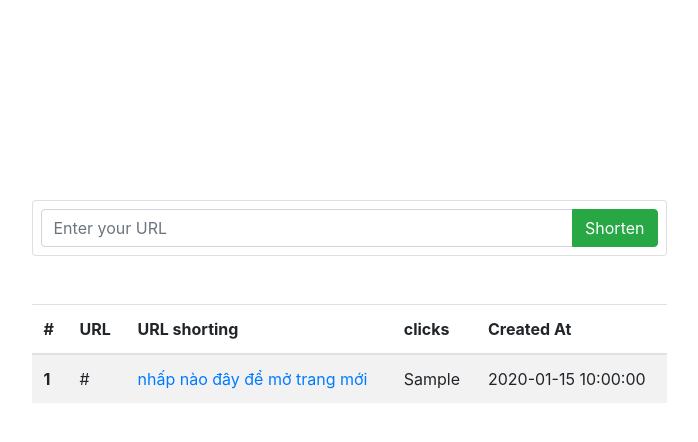
After one commit to ngotronglie/project1, a PHP site: page /short-url in a window 1280 px wide. The commit adds this page. Shown: the top 442 px of the page, without its empty margins (291-989 px from the left). Run offline with PHP 8.4, Linux system fonts and the light colour scheme; tables that the repository leaves empty or names only in its code hold one stand-in row (values such as "Sample post"); some libraries are stand-ins or nearby versions.

Commit message:
add shorting

```diff
--- a/CRUD/index.php
+++ b/CRUD/index.php
@@ -23,6 +23,7 @@ $tasks = $conn->query("SELECT * FROM tasks ORDER BY id DESC")->fetchAll(PDO::FET
 <body>
     <header class='text-center'>
         <a href="add.php" class="btn btn-primary mb-4 mt-5 p-5">Thêm</a>
+        <a href="../" class="btn btn-secondary mb-4 mt-5 p-5">Trang chủ</a>
     </header>
     <main>
 
--- a/index.php
+++ b/index.php
@@ -7,3 +7,7 @@ echo "<a href='/auth'>vào auth</a>";
 echo "<br>";
 
 echo "<a href='/CRUD'>vào CRUD</a>";
+
+echo "<br>";
+
+echo "<a href='/short-url'>vào short-url</a>";
--- /dev/null
+++ b/short-url/config.php
@@ -0,0 +1,12 @@
+<?php
+
+try {
+    $host = 'localhost';
+    $dbname = "project1";
+    $username = 'root';
+    $password = "";
+    $conn = new PDO("mysql:host=$host;dbname=$dbname", $username, $password);
+    $conn->setAttribute(PDO::ATTR_ERRMODE, PDO::ERRMODE_EXCEPTION);
+} catch (PDOException $e) {
+    echo "Connection failed: " . $e->getMessage();
+}
--- /dev/null
+++ b/short-url/index.php
@@ -0,0 +1,100 @@
+<?php
+require "config.php";
+
+
+if (isset($_POST['submit'])) {
+    $url = isset($_POST['url']) ? trim($_POST['url']) : '';
+
+    if (empty($url)) {
+        echo '<h3 class="text-center bg-warning p-2 mb-3">The input is empty</h3>';
+    } else {
+        $insert = $conn->prepare("INSERT INTO url (url) VALUES (:url)");
+        $insert->execute(['url' => $url]);
+        header('Location: index.php');
+        exit;
+    }
+}
+
+// Fetch URLs from the database
+$urls = $conn->query("SELECT * FROM url")->fetchAll(PDO::FETCH_ASSOC);
+?>
+
+<!DOCTYPE html>
+<html lang="en">
+
+<head>
+    <meta charset="utf-8" />
+    <meta name="viewport" content="width=device-width, initial-scale=1, shrink-to-fit=no">
+    <title>URL Shortener</title>
+    <link rel="stylesheet" href="https://cdn.jsdelivr.net/npm/bootstrap@4.0.0/dist/css/bootstrap.min.css" integrity="sha384-Gn5384xqQ1aoWXA+058RXPxPg6fy4IWvTNh0E263XmFcJlSAwiGgFAW/dAiS6JXm" crossorigin="anonymous">
+    <style>
+        body {
+            overflow: hidden;
+        }
+
+        .margin {
+            margin-top: 200px;
+        }
+    </style>
+</head>
+
+<body>
+
+    <div class="container">
+        <div class="row gx-4 gx-lg-5 justify-content-center">
+            <div class="col-md-10 col-lg-8 col-xl-7">
+                <form class="card p-2 margin" method="POST" action="index.php">
+                    <div class="input-group">
+                        <input name="url" type="text" class="form-control" placeholder="Enter your URL" required>
+                        <div class="input-group-append">
+                            <button type="submit" name="submit" class="btn btn-success">Shorten</button>
+                        </div>
+                    </div>
+                </form>
+            </div>
+        </div>
+    </div>
+
+    <div class="container mt-5">
+        <div class="row gx-4 gx-lg-5 justify-content-center">
+            <div class="col-md-10 col-lg-8 col-xl-7">
+                <table class="table table-striped">
+                    <thead>
+                        <tr>
+                            <th scope="col">#</th>
+                            <th scope="col">URL</th>
+                            <th scope="col">URL shorting</th>
+                            <th scope="col">clicks</th>
+                            <th scope="col">Created At</th>
+                        </tr>
+                    </thead>
+                    <tbody>
+                        <?php if (!empty($urls)) : ?>
+                            <?php foreach ($urls as $index => $url) : ?>
+                                <tr>
+                                    <th scope="row"><?php echo $index + 1; ?></th>
+
+                                    <td><?php echo ($url['url']); ?></td>
+                                    <td><a href="/short-url/u/index.php?id=<?php echo $url['id']; ?>" target="_blank">nhấp nào đây để mở trang mới</a></td>
+                                    <!-- mục tiêu cái này là nhấp vào đường link này nhưng nó lại sang trang khác -->
+                                    <td><?php echo ($url['clicks']); ?></td>
+                                    <td><?php echo ($url['created_at']); ?></td>
+                                </tr>
+                            <?php endforeach; ?>
+                        <?php else : ?>
+                            <tr>
+                                <td colspan="3" class="text-center">No URLs found</td>
+                            </tr>
+                        <?php endif; ?>
+                    </tbody>
+                </table>
+            </div>
+        </div>
+    </div>
+
+    <script src="https://code.jquery.com/jquery-3.6.0.min.js"></script>
+    <script src="https://cdn.jsdelivr.net/npm/popper.js@1.12.9/dist/umd/popper.min.js"></script>
+    <script src="https://cdn.jsdelivr.net/npm/bootstrap@4.0.0/dist/js/bootstrap.min.js"></script>
+</body>
+
+</html>
```
Also changed, not shown: short-url/u/index.php (added, +13 -0 lines).
